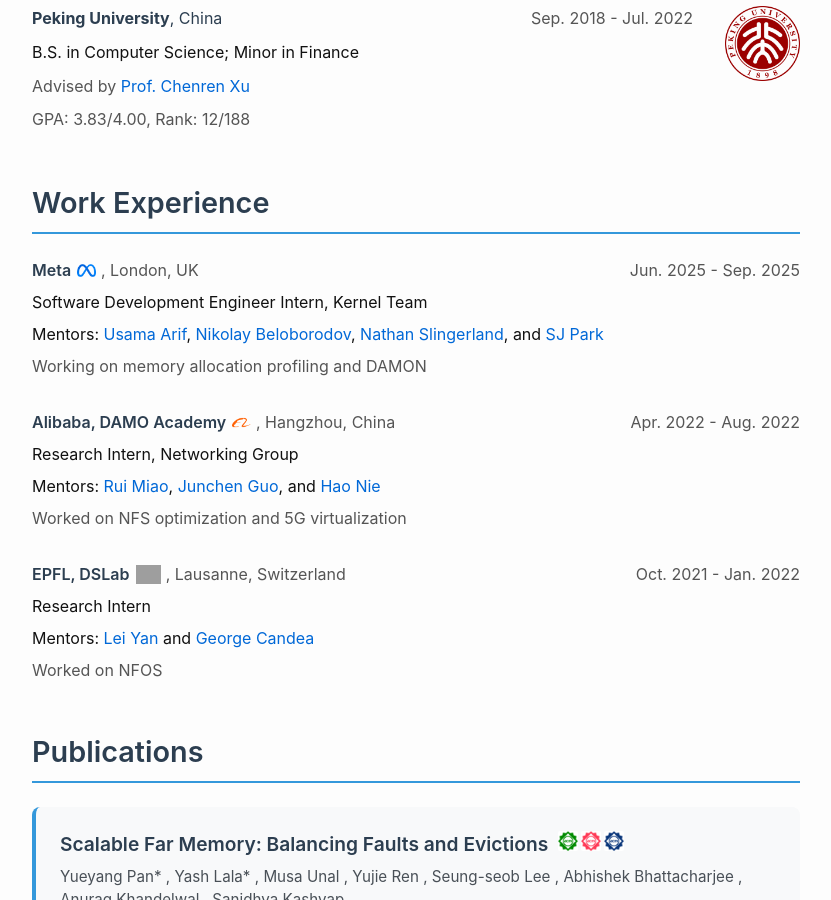
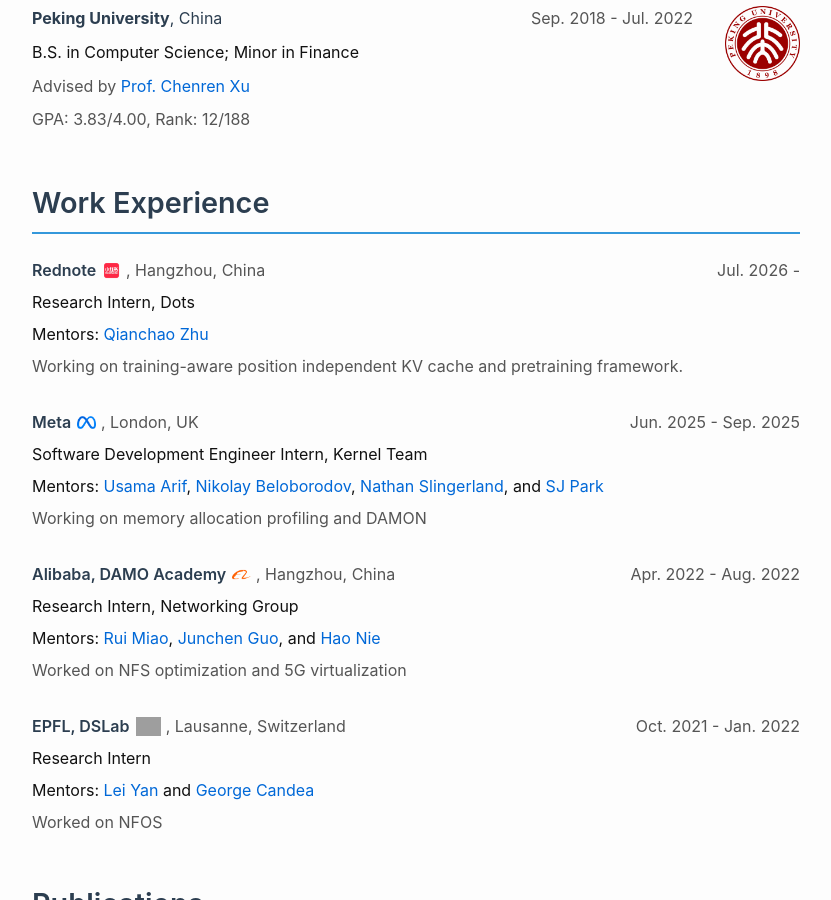
Before and after one commit to PanJason/panjason.github.io, a Jekyll site: the page built from index.markdown, in a window 1280 px wide and 900 px high, scrolled down 1091 px. Shown: the whole window, without its empty margins (224-1055 px from the left). Built offline with Jekyll 4.4.1, drawn with Linux system fonts in a browser that asks for light colours; grey boxes are pictures that could not be loaded.

Commit message:
[Expr] update experience

```diff
--- a/_data/experience.yml
+++ b/_data/experience.yml
@@ -1,3 +1,15 @@
+- position: Research Intern
+  team: Dots
+  company: Rednote
+  company_url: "https://www.rednote.com/"
+  company_icon: /assets/images/xiaohongshu_logo.png
+  location: Hangzhou, China
+  period: Jul. 2026 -
+  description: "Working on training-aware position independent KV cache and pretraining framework."
+  mentors:
+    - name: "Qianchao Zhu"
+      url: "https://scholar.google.com/citations?user=S0I30-gAAAAJ&hl=zh-CN"
+
 - position: Software Development Engineer Intern
   team: Kernel Team
   company: Meta
```
Also changed, not shown: assets/images/xiaohongshu_logo.png (added).
